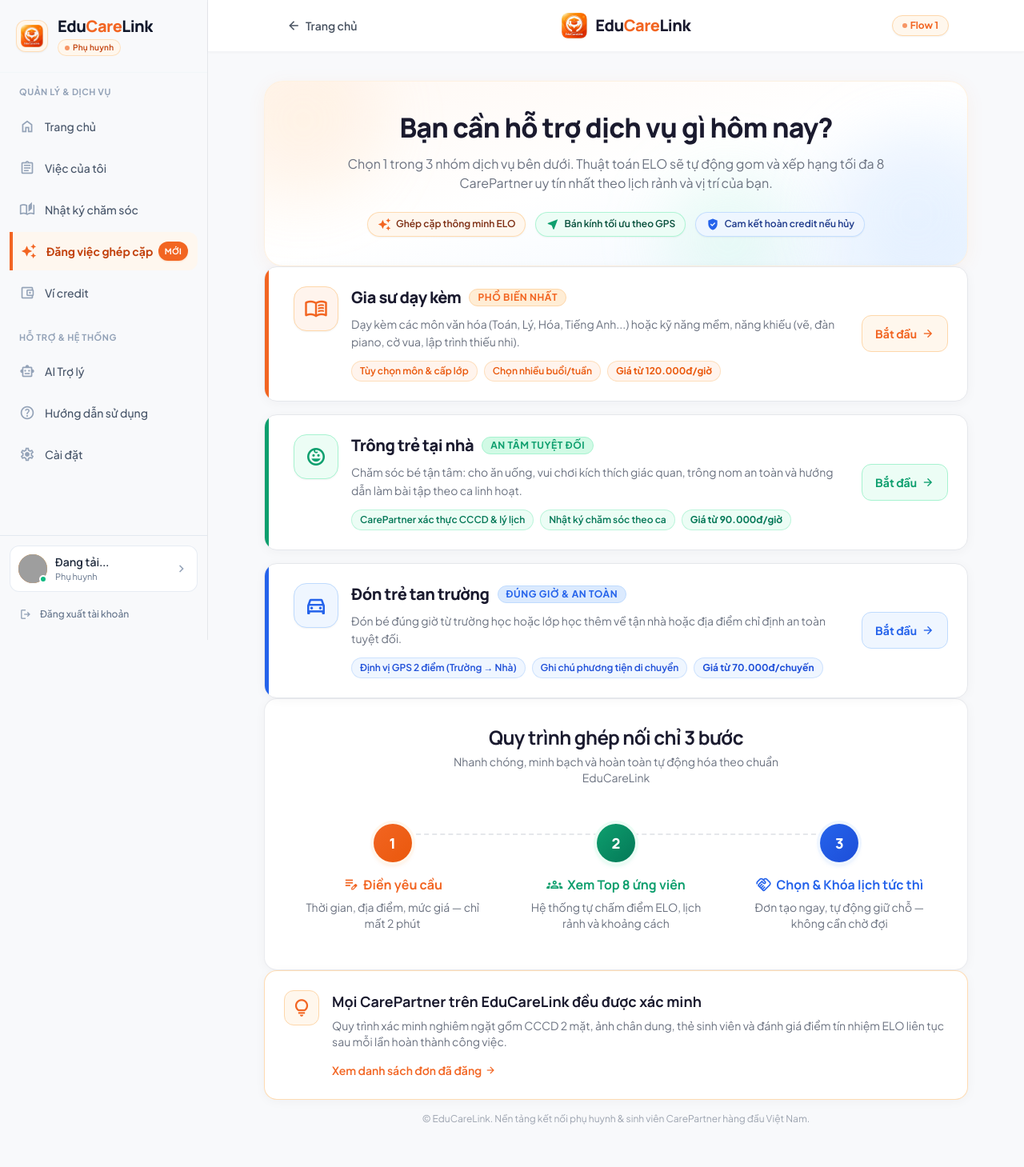
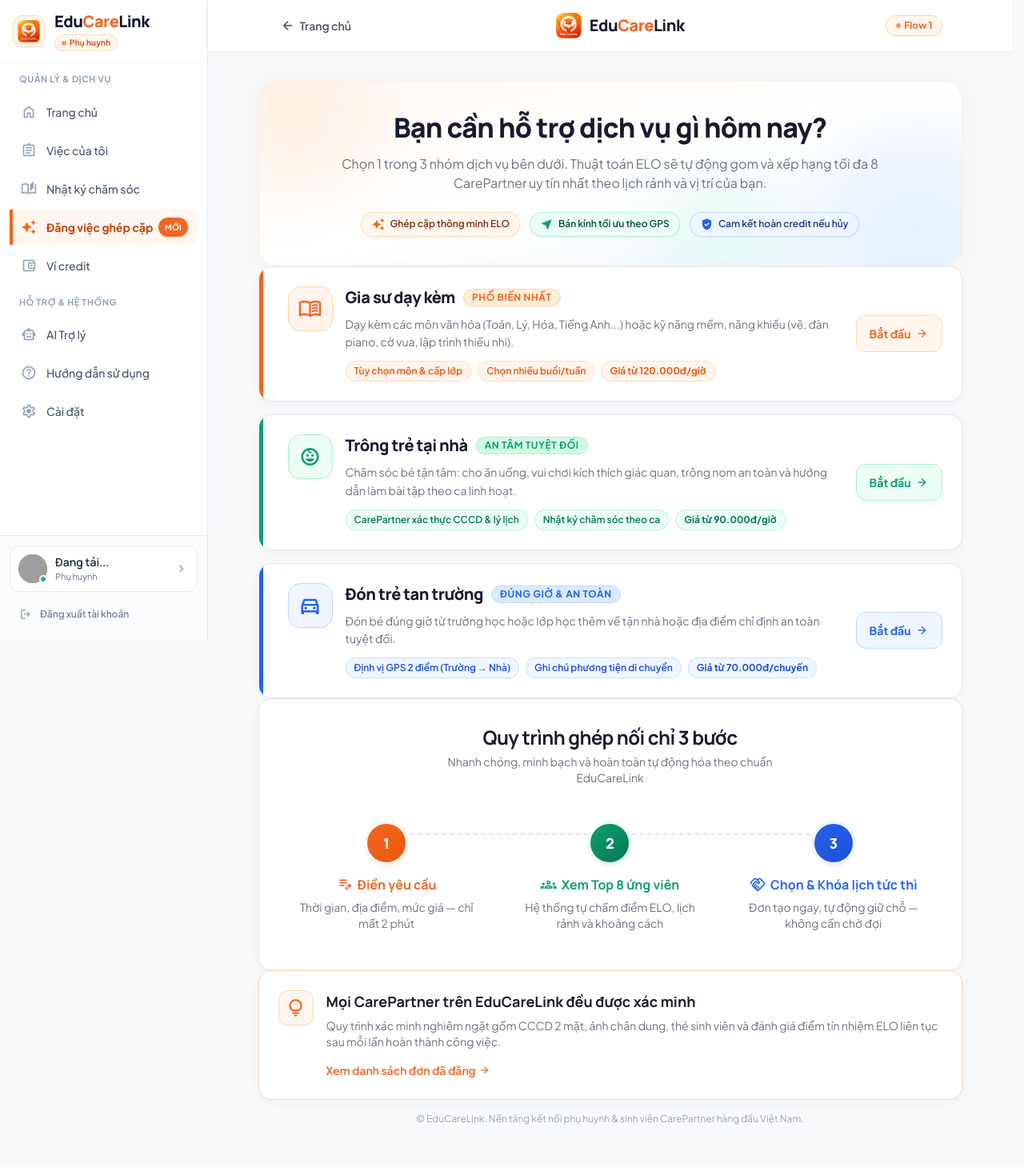
Before and after one commit to huyhandsome6996/educarelink-backend-4-12-2026, a Django app: page /dang-viec/ in a window 1280 px wide. Shown: the whole page at 80% size. Run offline with Django 4.2, Linux system fonts and the light colour scheme; data that the repository does not hold is empty; parts of the project's set-up code (start-up, migrations or seed data) failed here and were passed over; some libraries are stand-ins or nearby versions; grey boxes are pictures that could not be loaded.

Commit message:
fix(web): khoa cung kich thuoc sidebar 260px va triet tieu layout shift giua cac trang phu huynh

```diff
--- a/frontend/templates/frontend/_parent_sidebar.html
+++ b/frontend/templates/frontend/_parent_sidebar.html
@@ -7,11 +7,60 @@
 <!-- ============================================================ -->
 
 <style>
-  .psb-scroll::-webkit-scrollbar { width: 4px; }
-  .psb-scroll::-webkit-scrollbar-track { background: transparent; }
-  .psb-scroll::-webkit-scrollbar-thumb { background: #cbd5e1; border-radius: 9999px; }
-  .psb-scroll::-webkit-scrollbar-thumb:hover { background: #94a3b8; }
-  .psb-scroll { scrollbar-width: thin; }
+  /* 1. KHÓA CỨNG KÍCH THƯỚC SIDEBAR TUYỆT ĐỐI (260px) TRÊN MỌI TRANG VÀ ENGINE CSS */
+  #sidebar {
+    width: 260px !important;
+    min-width: 260px !important;
+    max-width: 260px !important;
+    box-sizing: border-box !important;
+    flex-shrink: 0 !important;
+    background-color: #ffffff !important;
+    border-right: 1px solid #e5e7eb !important;
+    z-index: 40 !important;
+  }
+
+  /* Đảm bảo nội dung chính luôn dịch lề 260px trên desktop */
+  @media (min-width: 1024px) {
+    main, .main-content, .chat-main-area, .main-area {
+      margin-left: 260px !important;
+      box-sizing: border-box !important;
+    }
+  }
+
+  /* 2. TRIỆT TIÊU LAYOUT SHIFT DO THANH CUỘN CỬA SỔ (WINDOW SCROLLBAR) */
+  html {
+    scrollbar-gutter: stable;
+    overflow-y: scroll;
+    box-sizing: border-box;
+  }
+  *, *::before, *::after {
+    box-sizing: border-box;
+  }
+
+  /* 3. LÀM MƯỢT VÀ ẨN THANH CUỘN THÔ CỦA SIDEBAR TRÊN WINDOWS CHROME */
+  /* Vẫn cho phép cuộn mượt bằng con lăn chuột/trackpad nhưng không hiển thị thanh cuộn thô 17px gây co giãn */
+  .psb-scroll {
+    overflow-y: auto !important;
+    overflow-x: hidden !important;
+    scrollbar-width: none !important; /* Firefox & Chrome 121+ */
+    -ms-overflow-style: none !important; /* IE/Edge legacy */
+  }
+  .psb-scroll::-webkit-scrollbar {
+    display: none !important;
+    width: 0 !important;
+    height: 0 !important;
+  }
+
+  /* 4. ĐỒNG BỘ CẤU TRÚC VIỀN TRÁI VÀ PADDING ITEM ĐỂ KHÔNG BAO GIỜ BỊ GIẬT/LỆCH PIXEL */
+  .psb-nav-item {
+    border-left: 4px solid transparent;
+    transition: background-color 0.15s ease, color 0.15s ease, border-color 0.15s ease;
+  }
+  .psb-nav-item.active {
+    border-left-color: #F26522 !important;
+    background-color: rgba(255, 247, 237, 0.9) !important;
+    color: #c2410c !important;
+  }
 
   .material-symbols-outlined {
     font-variation-settings: 'FILL' 0, 'wght' 450, 'GRAD' 0, 'opsz' 22;
@@ -28,7 +77,7 @@
 </style>
 
 <!-- Brand Logo & Context Area -->
-<div class="p-5 border-b border-slate-100/90 shrink-0">
+<div class="px-4 py-3.5 border-b border-slate-100/90 shrink-0">
   <div class="flex items-center gap-3">
     <!-- Logo Icon Box using project logo -->
     <div class="w-10 h-10 rounded-xl bg-orange-50 border border-orange-200/80 flex items-center justify-center shadow-sm shrink-0">
@@ -51,7 +100,7 @@
 </div>
 
 <!-- Main Navigation List with Categorized Grouping -->
-<nav class="flex-1 px-3 py-4 space-y-6 overflow-y-auto psb-scroll" data-purpose="main-navigation">
+<nav class="flex-1 px-3 py-3 space-y-4 overflow-y-auto psb-scroll" data-purpose="main-navigation">
 
   <!-- Group 1: QUẢN LÝ & DỊCH VỤ -->
   <div class="space-y-1">
@@ -61,7 +110,7 @@
 
     <!-- 1. Trang chủ -->
     <a href="{% url 'frontend:parent_home' %}"
-       class="flex items-center justify-between px-3 py-2.5 rounded-xl text-sm transition-all font-medium {% if active_tab == 'home' %}bg-orange-50/80 text-[#c2410c] font-semibold border-l-4 border-[#F26522] rounded-l-none pl-2.5 shadow-xs{% else %}text-slate-600 hover:text-slate-900 hover:bg-slate-100/70 group{% endif %}">
+       class="psb-nav-item flex items-center justify-between pl-2.5 pr-3 py-2 rounded-xl text-sm font-medium {% if active_tab == 'home' %}active font-semibold rounded-l-none shadow-xs{% else %}text-slate-600 hover:text-slate-900 hover:bg-slate-100/70 group{% endif %}">
       <div class="flex items-center gap-3 min-w-0">
         <span class="material-symbols-outlined text-xl {% if active_tab == 'home' %}fill-icon text-[#F26522]{% else %}text-slate-400 group-hover:text-slate-600 transition-colors{% endif %}">home</span>
         <span class="truncate">Trang chủ</span>
@@ -73,7 +122,7 @@
 
     <!-- 2. Việc của tôi -->
     <a href="{% url 'frontend:parent_tasks' %}"
-       class="flex items-center justify-between px-3 py-2.5 rounded-xl text-sm transition-all font-medium {% if active_tab == 'tasks' %}bg-orange-50/80 text-[#c2410c] font-semibold border-l-4 border-[#F26522] rounded-l-none pl-2.5 shadow-xs{% else %}text-slate-600 hover:text-slate-900 hover:bg-slate-100/70 group{% endif %}">
+       class="psb-nav-item flex items-center justify-between pl-2.5 pr-3 py-2 rounded-xl text-sm font-medium {% if active_tab == 'tasks' %}active font-semibold rounded-l-none shadow-xs{% else %}text-slate-600 hover:text-slate-900 hover:bg-slate-100/70 group{% endif %}">
       <div class="flex items-center gap-3 min-w-0">
         <span class="material-symbols-outlined text-xl {% if active_tab == 'tasks' %}fill-icon text-[#F26522]{% else %}text-slate-400 group-hover:text-slate-600 transition-colors{% endif %}">assignment</span>
         <span class="truncate">Việc của tôi</span>
@@ -85,7 +134,7 @@
 
     <!-- 3. Nhật ký chăm sóc -->
     <a href="{% url 'frontend:parent_care_diary_history' %}"
-       class="flex items-center justify-between px-3 py-2.5 rounded-xl text-sm transition-all font-medium {% if active_tab == 'diary' %}bg-orange-50/80 text-[#c2410c] font-semibold border-l-4 border-[#F26522] rounded-l-none pl-2.5 shadow-xs{% else %}text-slate-600 hover:text-slate-900 hover:bg-slate-100/70 group{% endif %}">
+       class="psb-nav-item flex items-center justify-between pl-2.5 pr-3 py-2 rounded-xl text-sm font-medium {% if active_tab == 'diary' %}active font-semibold rounded-l-none shadow-xs{% else %}text-slate-600 hover:text-slate-900 hover:bg-slate-100/70 group{% endif %}">
       <div class="flex items-center gap-3 min-w-0">
         <span class="material-symbols-outlined text-xl {% if active_tab == 'diary' %}fill-icon text-[#F26522]{% else %}text-slate-400 group-hover:text-slate-600 transition-colors{% endif %}">auto_stories</span>
         <span class="truncate">Nhật ký chăm sóc</span>
@@ -97,17 +146,17 @@
 
     <!-- 4. Đăng việc ghép cặp (Special with High Contrast Badge) -->
     <a href="{% url 'frontend:dang_viec_select' %}"
-       class="flex items-center justify-between px-3 py-2.5 rounded-xl text-sm transition-all font-medium {% if active_tab == 'matching' or active_tab == 'create' %}bg-orange-50/80 text-[#c2410c] font-semibold border-l-4 border-[#F26522] rounded-l-none pl-2.5 shadow-xs{% else %}text-slate-700 hover:bg-orange-50/70 hover:text-[#c2410c] group{% endif %}">
+       class="psb-nav-item flex items-center justify-between pl-2.5 pr-3 py-2 rounded-xl text-sm font-medium {% if active_tab == 'matching' or active_tab == 'create' %}active font-semibold rounded-l-none shadow-xs{% else %}text-slate-700 hover:bg-orange-50/70 hover:text-[#c2410c] group{% endif %}">
       <div class="flex items-center gap-3 min-w-0">
         <span class="material-symbols-outlined text-xl fill-icon text-[#F26522]">auto_awesome</span>
-        <span class="truncate {% if active_tab == 'matching' or active_tab == 'create' %}font-bold text-[#c2410c]{% else %}group-hover:font-semibold transition-colors{% endif %}">Đăng việc ghép cặp</span>
+        <span class="truncate {% if active_tab == 'matching' or active_tab == 'create' %}font-bold text-[#c2410c]{% else %}group-hover:text-[#c2410c] transition-colors{% endif %}">Đăng việc ghép cặp</span>
       </div>
       <span class="px-2 py-0.5 rounded-full bg-[#F26522] text-white font-bold text-[10px] tracking-wide shadow-sm shadow-orange-500/20 shrink-0">MỚI</span>
     </a>
 
     <!-- 5. Ví credit -->
     <a href="{% url 'frontend:vi_credit' %}"
-       class="flex items-center justify-between px-3 py-2.5 rounded-xl text-sm transition-all font-medium {% if active_tab == 'credit' %}bg-orange-50/80 text-[#c2410c] font-semibold border-l-4 border-[#F26522] rounded-l-none pl-2.5 shadow-xs{% else %}text-slate-600 hover:text-slate-900 hover:bg-slate-100/70 group{% endif %}">
+       class="psb-nav-item flex items-center justify-between pl-2.5 pr-3 py-2 rounded-xl text-sm font-medium {% if active_tab == 'credit' %}active font-semibold rounded-l-none shadow-xs{% else %}text-slate-600 hover:text-slate-900 hover:bg-slate-100/70 group{% endif %}">
       <div class="flex items-center gap-3 min-w-0">
         <span class="material-symbols-outlined text-xl {% if active_tab == 'credit' %}fill-icon text-[#F26522]{% else %}text-slate-400 group-hover:text-slate-600 transition-colors{% endif %}">account_balance_wallet</span>
         <span class="truncate {% if active_tab == 'credit' %}font-bold text-[#c2410c]{% endif %}">Ví credit</span>
@@ -126,7 +175,7 @@
 
     <!-- 6. AI Trợ lý -->
     <a href="{% url 'frontend:chatbot' %}"
-       class="flex items-center justify-between px-3 py-2.5 rounded-xl text-sm transition-all font-medium {% if active_tab == 'chatbot' %}bg-orange-50/80 text-[#c2410c] font-semibold border-l-4 border-[#F26522] rounded-l-none pl-2.5 shadow-xs{% else %}text-slate-600 hover:text-slate-900 hover:bg-slate-100/70 group{% endif %}">
+       class="psb-nav-item flex items-center justify-between pl-2.5 pr-3 py-2 rounded-xl text-sm font-medium {% if active_tab == 'chatbot' %}active font-semibold rounded-l-none shadow-xs{% else %}text-slate-600 hover:text-slate-900 hover:bg-slate-100/70 group{% endif %}">
       <div class="flex items-center gap-3 min-w-0">
         <span class="material-symbols-outlined text-xl {% if active_tab == 'chatbot' %}fill-icon text-[#F26522]{% else %}text-slate-400 group-hover:text-slate-600 transition-colors{% endif %}">smart_toy</span>
         <span class="truncate">AI Trợ lý</span>
@@ -138,7 +187,7 @@
 
     <!-- 7. Hướng dẫn sử dụng -->
     <a href="/onboarding/parent/"
-       class="flex items-center justify-between px-3 py-2.5 rounded-xl text-sm transition-all font-medium {% if active_tab == 'help' %}bg-orange-50/80 text-[#c2410c] font-semibold border-l-4 border-[#F26522] rounded-l-none pl-2.5 shadow-xs{% else %}text-slate-600 hover:text-slate-900 hover:bg-slate-100/70 group{% endif %}">
+       class="psb-nav-item flex items-center justify-between pl-2.5 pr-3 py-2 rounded-xl text-sm font-medium {% if active_tab == 'help' %}active font-semibold rounded-l-none shadow-xs{% else %}text-slate-600 hover:text-slate-900 hover:bg-slate-100/70 group{% endif %}">
       <div class="flex items-center gap-3 min-w-0">
         <span class="material-symbols-outlined text-xl {% if active_tab == 'help' %}fill-icon text-[#F26522]{% else %}text-slate-400 group-hover:text-slate-600 transition-colors{% endif %}">help_outline</span>
         <span class="truncate">Hướng dẫn sử dụng</span>
@@ -150,7 +199,7 @@
 
     <!-- 8. Cài đặt / Hồ sơ -->
     <a href="{% url 'frontend:parent_profile' %}"
-       class="flex items-center justify-between px-3 py-2.5 rounded-xl text-sm transition-all font-medium {% if active_tab == 'profile' or active_tab == 'settings' %}bg-orange-50/80 text-[#c2410c] font-semibold border-l-4 border-[#F26522] rounded-l-none pl-2.5 shadow-xs{% else %}text-slate-600 hover:text-slate-900 hover:bg-slate-100/70 group{% endif %}">
+       class="psb-nav-item flex items-center justify-between pl-2.5 pr-3 py-2 rounded-xl text-sm font-medium {% if active_tab == 'profile' or active_tab == 'settings' %}active font-semibold rounded-l-none shadow-xs{% else %}text-slate-600 hover:text-slate-900 hover:bg-slate-100/70 group{% endif %}">
       <div class="flex items-center gap-3 min-w-0">
         <span class="material-symbols-outlined text-xl {% if active_tab == 'profile' or active_tab == 'settings' %}fill-icon text-[#F26522]{% else %}text-slate-400 group-hover:text-slate-600 transition-colors{% endif %}">settings</span>
         <span class="truncate">Cài đặt</span>
--- a/frontend/templates/frontend/dang_viec_select.html
+++ b/frontend/templates/frontend/dang_viec_select.html
@@ -24,6 +24,8 @@
           },
           colors: {
             brand: '#F26522',
+            surface: '#FFFFFF',
+            border: '#E5E7EB',
             tutoring: {
               DEFAULT: '#F26522',
               hover: '#EA580C',
```
